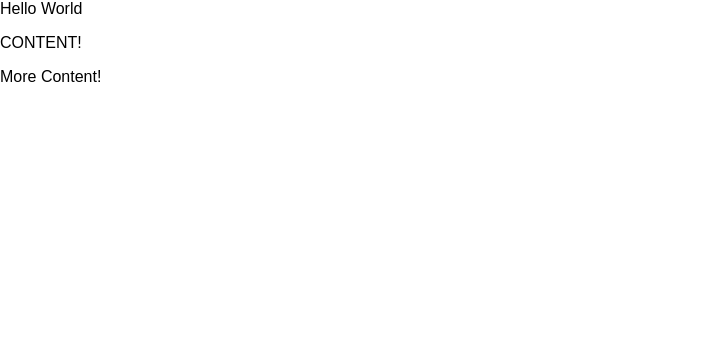
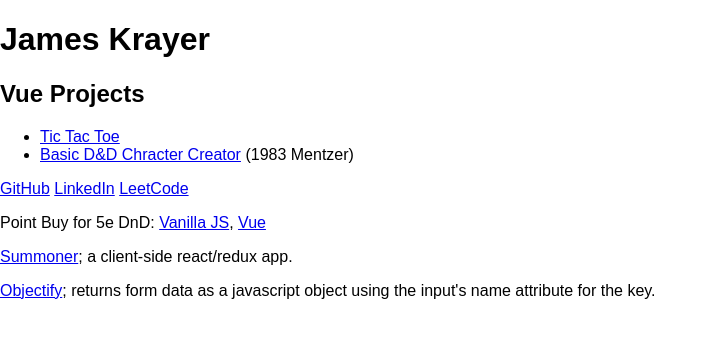
Before and after one commit to jkrayer/jkrayer.github.io, an Eleventy site: page src/index.md in a window 1280 px wide. Shown: the whole page, without its empty margins (0-717 px from the left). Built offline with nearby package versions, Linux system fonts and the light colour scheme; Eleventy itself is replaced by a stand-in of ours; files that its build step writes are made by us from their sources.

Commit message:
migrate current content

```diff
--- a/src/_includes/base.njk
+++ b/src/_includes/base.njk
@@ -1,13 +1,15 @@
-<!DOCTYPE html>
+<!doctype html>
 <html lang="en" dir="ltr">
   <head>
     <meta charset="utf-8">
+    <meta name="viewport" content="width=device-width, initial-scale=1.0">
+    <meta http-equiv="x-ua-compatible" content="ie=edge">
     <title>{{ title }}</title>
     <link rel="stylesheet" href="{{ '/style/style.css' | url }}">
     <link href="https://unpkg.com/prismjs@1.20.0/themes/prism-okaidia.css" rel="stylesheet">
   </head>
   <body>
-    {{ title }}
+    <h1>{{ title }}</h1>
 
     {{ content | safe }}
   </body>
--- a/src/index.md
+++ b/src/index.md
@@ -1,8 +1,17 @@
 ---
-title: "Hello World"
+title: "James Krayer"
 layout: "base.njk"
 ---
 
-CONTENT!
+## Vue Projects
 
-More Content!
+* [Tic Tac Toe](http://jameskrayer.com/tic-tac-toe/)
+* [Basic D&D Chracter Creator](http://jameskrayer.com/basic/) (1983 Mentzer)
+
+[GitHub](https://github.com/jkrayer) [LinkedIn](https://www.linkedin.com/in/james-krayer-65808715/) [LeetCode](https://leetcode.com/jkrayer/)
+
+Point Buy for 5e DnD: [Vanilla JS](http://jameskrayer.com/point-buy/vanillajs), [Vue](http://jameskrayer.com/point-buy/vue)
+
+[Summoner](http://jameskrayer.com/summoner); a client-side react/redux app.
+
+[Objectify](https://github.com/jkrayer/objectify); returns form data as a javascript object using the input's name attribute for the key.
```
